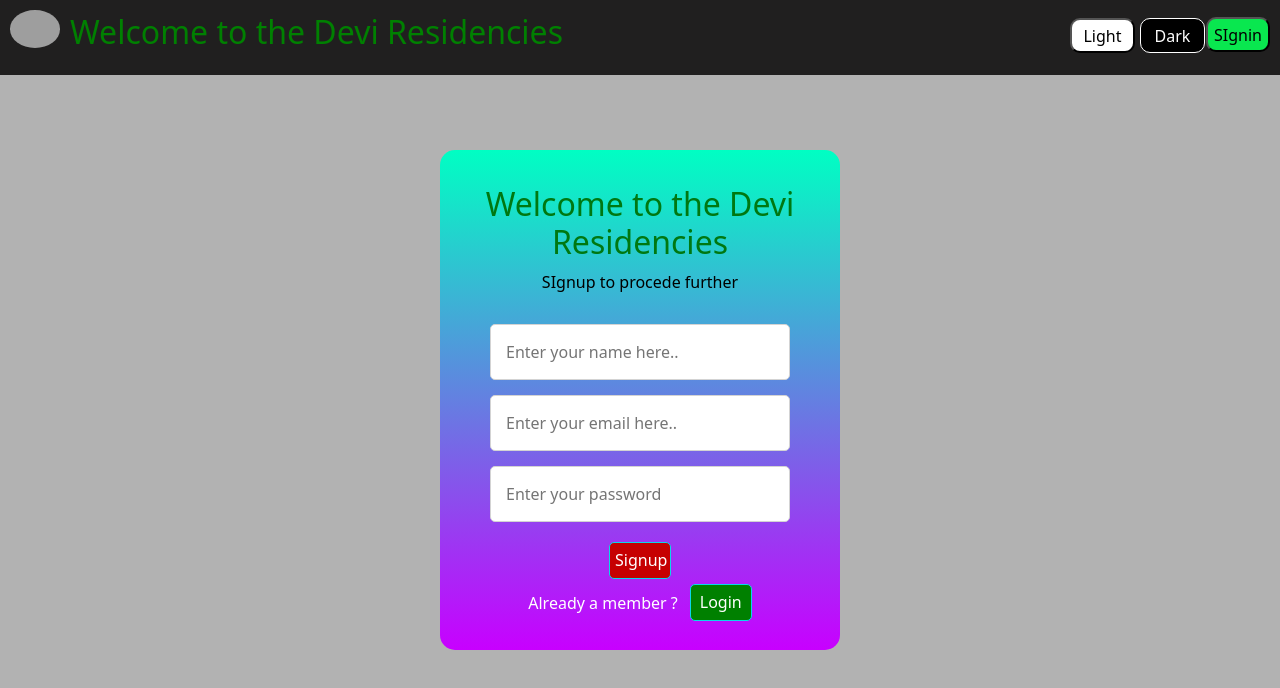
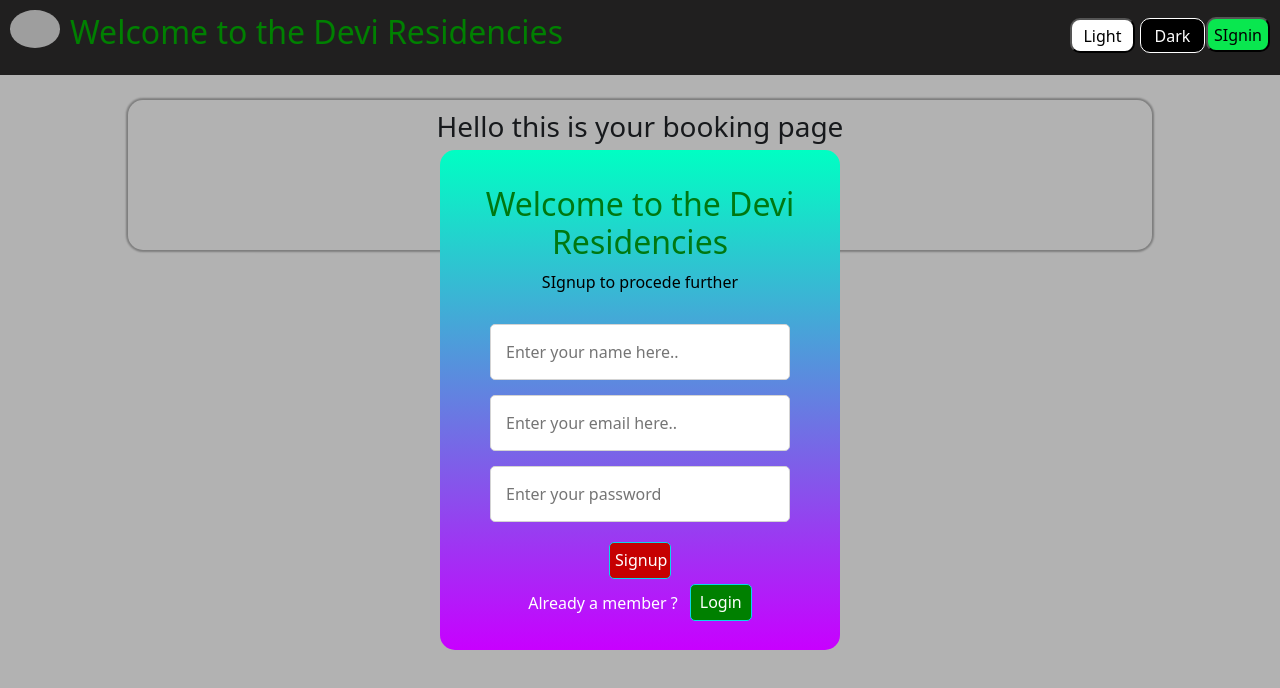
Before and after one commit to NSaiEPS/hotel_booking_react, a React (Create React App) app: page /user/orders in a window 1280 px wide. Shown: the top 688 px of the page. Built offline with nearby package versions, Linux system fonts and the light colour scheme; no server answers; the database is empty; grey boxes are pictures that could not be loaded.

Commit message:
orders page

```diff
--- a/package.json
+++ b/package.json
@@ -5,6 +5,7 @@
   "dependencies": {
     "@material-ui/core": "^4.12.4",
     "@material-ui/icons": "^4.11.3",
+    "@material-ui/lab": "^4.0.0-alpha.61",
     "@reduxjs/toolkit": "^1.8.3",
     "@testing-library/jest-dom": "^5.16.4",
     "@testing-library/react": "^13.3.0",
--- a/src/App.js
+++ b/src/App.js
@@ -3,7 +3,7 @@ import './App.css';
 import Header from './Components/Header/Header';
 import Signup from './Components/UserSignin/Signup';
 import {useSelector} from 'react-redux'
-import { SelectInsidesign, Selectsigning, Selecttablenumber, SelectTheme, SelectUser, tablenumber,bookedusersid } from './Components/Redux/Redux_Slice';
+import { SelectInsidesign, Selectsigning, Selecttablenumber, SelectTheme, SelectUser, tablenumber,bookedusersid, usernoofbooking } from './Components/Redux/Redux_Slice';
 import Login from './Components/UserSignin/Login';
 import InsideSignin from './Components/UserSignin/InsideSignin';
 import {BrowserRouter as Router, Route, Link, Routes, useNavigate} from 'react-router-dom'
@@ -13,6 +13,7 @@ import { useAuthState } from 'react-firebase-hooks/auth';
 import Spinner from 'react-spinkit'
 import Body from './Components/Body/Body';
 import {useDispatch} from 'react-redux'
+import Orders from './Components/Body/Orders/Orders';
 
 
 
@@ -29,7 +30,7 @@ function App() {
 
   let selecttablenumber=useSelector(Selecttablenumber)
 
-  console.log(selecttablenumber)
+  // console.log(selecttablenumber)
   let dispatch=useDispatch()
 
   let [tables,settables]=useState({
@@ -39,7 +40,7 @@ function App() {
   dispatch(
     tablenumber(len)
   )
-  console.log(tables.length)
+  // console.log(tables.length)
   useEffect(()=>{
     db.collection('tables').onSnapshot((snapshot)=>{
       settables(snapshot.docs.map((doc)=>({
@@ -82,10 +83,17 @@ if(Array.isArray(user)){
       userinformation?.data?.email===userss?.email
      )
      { requerid=userinformation.id;
-      console.log(userinformation.id)
+      // console.log(userinformation.id)
       dispatch(bookedusersid(
         requerid
       ))
+
+      dispatch
+        (usernoofbooking(
+          userinformation?.data?.table
+          )
+      )
+
      }
   })
 }
@@ -134,6 +142,7 @@ if(Array.isArray(user)){
       <Routes>
       <Route path='/dashboard' element={<Dashboard/>}/>
       <Route path='/' element={<Body/>}/>
+      <Route path='/user/orders' element={<Orders/>}/>
 
       </Routes>
 
--- a/src/Components/Body/Booking_Section.css
+++ b/src/Components/Body/Booking_Section.css
@@ -86,6 +86,9 @@ border-radius:5px;
     border: 2px solid white;
     margin-top: 5px;
     margin-bottom: 5px;
+    width: 90%;
+    margin-left: auto;
+    margin-right: auto;
 
 }
 
@@ -93,3 +96,9 @@ border-radius:5px;
   background-color: white;
   color: black;
 }
+
+.Booking_Section_bottom_youbookeed {
+    color: green;
+    font-size: large;
+    font-weight: 500;
+}
--- a/src/Components/Body/Booking_Section.js
+++ b/src/Components/Body/Booking_Section.js
@@ -3,9 +3,12 @@ import './Booking_Section.css'
 // import './Body.css'
 import { useDispatch, useSelector } from 'react-redux'
 import { auth, db } from '../../Firebase'
-import { Selecttablenumber, Selectunbookedtables, unbookedtable,SelectbookeduserID, SelectUser, usernoofbooking, SelectUserbookingnum } from '../Redux/Redux_Slice'
+import { Selecttablenumber, Selectunbookedtables, unbookedtable,SelectbookeduserID, SelectUser, usernoofbooking, SelectUserbookingnum, bookingorderdetails } from '../Redux/Redux_Slice'
 import { useAuthState } from 'react-firebase-hooks/auth'
 import firebase from 'firebase/compat/app';
+import { Link} from 'react-router-dom'
+import { Message } from '@material-ui/icons'
+import Alert from '@material-ui/lab/Alert';
 
 const Booking_Section = ({name,active,bookedby,survedby,id,index,bookerid}) => {
 let selectbookeduserid=useSelector(SelectbookeduserID)
@@ -15,23 +18,28 @@ let selectuser=useSelector(SelectUser)
 let dispatch=useDispatch()
 let usernobooking=useSelector(SelectUserbookingnum)
 let [moreoption,setMoreoptions]=useState(false)
-
+let [booksuccess,setBooksuccess]=useState(false)
+let [bookfailure,setBookfailure]=useState(false)
 let handlemoreOption=()=>{
   setMoreoptions(!moreoption)
+}
+let handlemoreblur=()=>{
+  // setMoreoptions(false)
 }
 
 let handlebookbtn=()=>{
 
-  if(usernobooking===1){
+  if(usernobooking){
     alert(`U can't book more than 1 table!`)
   }
   else {
-    alert('want to book!')
+    // alert('want to book!')
     let name;
    if(selectbookeduserid){
     name=userss.displayName;
    }
-
+   setBooksuccess(true)
+   console.log(booksuccess)
 
 db.collection('tables').doc(id).update({
           ['active']: true,
@@ -44,13 +52,20 @@ db.collection('tables').doc(id).update({
            ['table']:(index+1)
         })
 
-  dispatch(usernoofbooking(1))
+  // dispatch(usernoofbooking(1))
+
+
+
+  // Message('Booked successfully!')
+
 }
 
   }
 
   let handleunbookbtn=()=>{
     alert('Are you sure!')
+    setBookfailure(true)
+    console.log(bookfailure)
     db.collection('tables').doc(id).update({
       ['active']: false,
       ['bookedby']:'',
@@ -60,9 +75,10 @@ db.collection('tables').doc(id).update({
       ['active']: '',
        ['table']:''
     })
-    dispatch(usernoofbooking(0))
+    dispatch(usernoofbooking(''))
 
 
+    // Message('Cancelled successfully!')
 
   }
 
@@ -140,7 +156,36 @@ let handleorder=()=>{
 
 
 
+let onclickingOrders=()=>{
+   //need to dispatch
+  // selectbookeduserid
 
+  //booked user id to add the collection or orders
+
+  //id
+  //table id to add the collection orders
+
+  //table number &
+
+  //  bookedby booker name
+  let tablenum=`${name}${index+1}`
+
+  dispatch(
+    bookingorderdetails({
+      bookeduserid:bookerid,
+      tableid:id,
+      tablenumb:tablenum,
+      bookername:bookedby
+    }
+
+    )
+
+  )
+
+
+
+
+}
 
 
 
@@ -186,14 +231,20 @@ let handlesaynobook=()=>{
     </div>
 
 {  active &&
-    <div className='booking_more_options'>
-      {(bookerid===selectbookeduserid) && <button onClick={handlemoreOption}>:</button>}
+    <div  className='booking_more_options'>
+      {(bookerid===selectbookeduserid) && <button  onClick={handlemoreOption}
+       onBlur={handlemoreblur}
+
+      >:</button>}
 
 
     {(bookerid===selectbookeduserid) && moreoption && <div className='booking_more_options_btn'>
       <button onClick={handleunbookbtn}
       >Cancel Booking</button>
-      <button>Orders</button>
+      <button  onClick={onclickingOrders}>
+      <Link to={`/user/orders`} > Orders  </Link>
+
+        </button>
       </div>
 
     }
@@ -207,9 +258,28 @@ let handlesaynobook=()=>{
    <div className='Booking_Section_bottom'>
 
 
-  {active? `Booked by ${bookedby}`: `Not yet booked`}
+  {active?  (bookerid===selectbookeduserid)?
+  <span className='Booking_Section_bottom_youbookeed'> {`You booked this Table ${index+1}`}</span>:  `Booked by ${bookedby}`: `Not yet booked`}
+   {(bookerid===selectbookeduserid)}
    </div>
 
+
+
+{booksuccess &&
+
+<Alert variant="filled" severity="info">
+  Booked successfully
+</Alert>
+}
+
+
+{
+  bookfailure &&
+  <Alert variant="filled" severity="info">
+  unBooked successfully
+</Alert>
+
+}
         </div>
     </div>
   )
--- /dev/null
+++ b/src/Components/Body/Orders/Orders.css
@@ -0,0 +1,53 @@
+.Orders {
+    margin-top: 25px;
+    width: 80%;
+    box-shadow: 0px 0px 2px 2px rgba(0,0,0,0.3);
+    min-height: 150px;
+    /* display: flex;
+    justify-items: center; */
+    margin-left: auto;
+    margin-right: auto;
+    border-radius: 15px;
+}
+
+.Orders >h3 {
+    /* margin-top: 55px; */
+    padding-top: 10px;
+}
+
+.Ordering_input {
+    margin-top: 15px;
+}
+
+.Ordering_input form {
+    display: flex;
+    justify-content: center;
+    width: 75%;
+    margin-left: auto;
+    margin-right: auto;
+}
+
+.Ordering_input form input{
+    /* border:  2px solid white;
+    outline: 2px solid white; */
+
+    border: none;
+    outline: none;
+
+}
+
+
+.Ordering_input button{
+    border: 2px solid white;
+    background-color: #c60000;
+    color: white;
+    border-radius: 10px;
+
+}
+
+
+.Ordering_input form input:nth-child(2){
+    width: 50px;
+
+
+}
--- /dev/null
+++ b/src/Components/Body/Orders/Orders.js
@@ -0,0 +1,61 @@
+import React, { useState } from 'react'
+import { useSelector } from 'react-redux'
+import { db } from '../../../Firebase'
+import { Selectbookingorderdetails, SelectUserbookingnum } from '../../Redux/Redux_Slice'
+import './Orders.css'
+
+const Orders = () => {
+let orderdetails=useSelector(Selectbookingorderdetails)
+let{bookeduserid,tableid,tablenumb,bookername}=orderdetails;
+// console.log(bookeduserid,tableid,tablenumb,bookername)
+
+
+let [input,setInput]=useState('')
+
+let handleinput=(e)=>{
+    setInput(e.target.value)
+}
+
+let handleaddOrders=()=>{
+
+
+    db.collection('tables').doc(bookeduserid).collection('orders').add({
+        name:input,
+        noofitems:''
+
+
+      })
+
+
+
+
+}
+
+  return (
+    <div className='Orders'>
+        <h3>Hello {bookername} this is your booking page</h3>
+        <div className='Orders_inside'>
+
+
+
+           <div className='Ordering_input'>
+            <form>
+                <input placeholder='type your orders here...' type='text' value={input}
+                onChange={handleinput}
+                />
+                <input placeholder='no.of' type='number'    />
+               { input&& <button onClick={handleaddOrders}
+               >Add</button>
+
+               }
+            </form>
+
+           </div>
+
+        </div>
+
+    </div>
+  )
+}
+
+export default Orders
--- a/src/Components/DashBoard/Dashboard.css
+++ b/src/Components/DashBoard/Dashboard.css
@@ -18,6 +18,7 @@
     border: 1px solid lightgray;
     background-color:  black;
     border-radius: 5px;
+    margin-bottom: 15px;
 }
 
 .dashboard_maincontants div button{
--- a/src/Components/Header/Header.js
+++ b/src/Components/Header/Header.js
@@ -8,7 +8,7 @@ import { Link, Navigate, useNavigate } from 'react-router-dom'
 const Header = () => {
     let dispatch=useDispatch()
     let selectuser=useSelector(SelectUser)
-    console.log(selectuser?.useemail)
+    // console.log(selectuser?.useemail)
     const navigate = useNavigate()
 
 
@@ -53,7 +53,7 @@ const Header = () => {
 
     }
 
-    console.log(window.location.pathname)
+    // console.log(window.location.pathname)
   return (
     <div className='Header'>
         <div className='Header_inside'>
--- a/src/Components/Redux/Redux_Slice.js
+++ b/src/Components/Redux/Redux_Slice.js
@@ -15,6 +15,7 @@ export const ReduxSlice=createSlice({
         usersnumbers:'',
         suppliersnumber:'',
         usertablebookingnum:0,
+        orderdetails:'',
 
     },
 
@@ -51,13 +52,18 @@ export const ReduxSlice=createSlice({
         },
         usernoofbooking:(state,action)=>{
             state.usertablebookingnum=action.payload
+        },
+        bookingorderdetails:(state,action)=>{
+            state.orderdetails=action.payload
+
         }
 
     }
 })
 
 
-export const {themes,signings,userinfo,insidesign,tablenumber,unbookedtable,bookedtable,bookedusersid,suplersnumb,usersnumb,usernoofbooking}=ReduxSlice.actions;
+export const {themes,signings,userinfo,insidesign,tablenumber,
+    unbookedtable,bookedtable,bookedusersid,suplersnumb,usersnumb,usernoofbooking,bookingorderdetails}=ReduxSlice.actions;
 
 export const SelectTheme=(state)=>state.reduxstore.theme
 export const Selectsigning=(state)=>state.reduxstore.signing
@@ -70,5 +76,6 @@ export const SelectbookeduserID=(state)=>state.reduxstore.bookeduserid
 export const Selectusersnumb=(state)=>state.reduxstore.usersnumbers
 export const SelectSupliernumb=(state)=>state.reduxstore.suppliersnumber
 export const SelectUserbookingnum=(state)=>state.reduxstore.usertablebookingnum
+export const Selectbookingorderdetails=(state)=>state.reduxstore.orderdetails
 
 export default ReduxSlice.reducer
--- a/src/Components/UserSignin/Login.js
+++ b/src/Components/UserSignin/Login.js
@@ -29,7 +29,7 @@ const Login = ({name}) => {
         setUsers({...users,[nam]:val})
 
     }
-    console.log(users.email,users.password)
+    // console.log(users.email,users.password)
 
     let handlelogin=(e)=>{
         e.preventDefault()
--- a/src/Components/UserSignin/Signup.js
+++ b/src/Components/UserSignin/Signup.js
@@ -10,7 +10,7 @@ const Signup = () => {
   let dispatch=useDispatch()
 
   const [userss,loading]=useAuthState(auth)
-  console.log(userss?.email)
+  // console.log(userss?.email)
   let useemail=userss?.email;
   let useuid=userss?.uid
 
```
Also changed, not shown: 2 other files (tests, documents, lock files or other folders).
